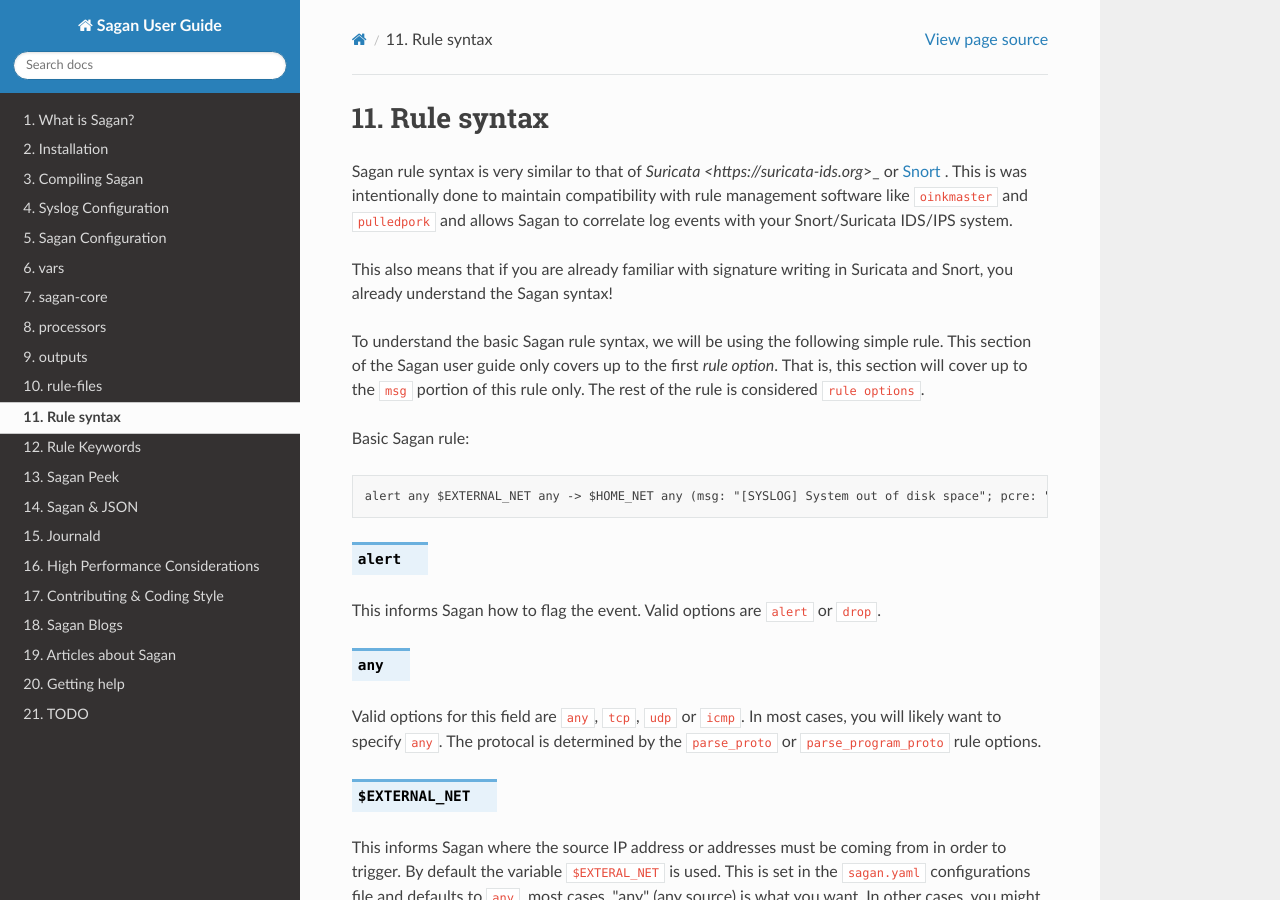
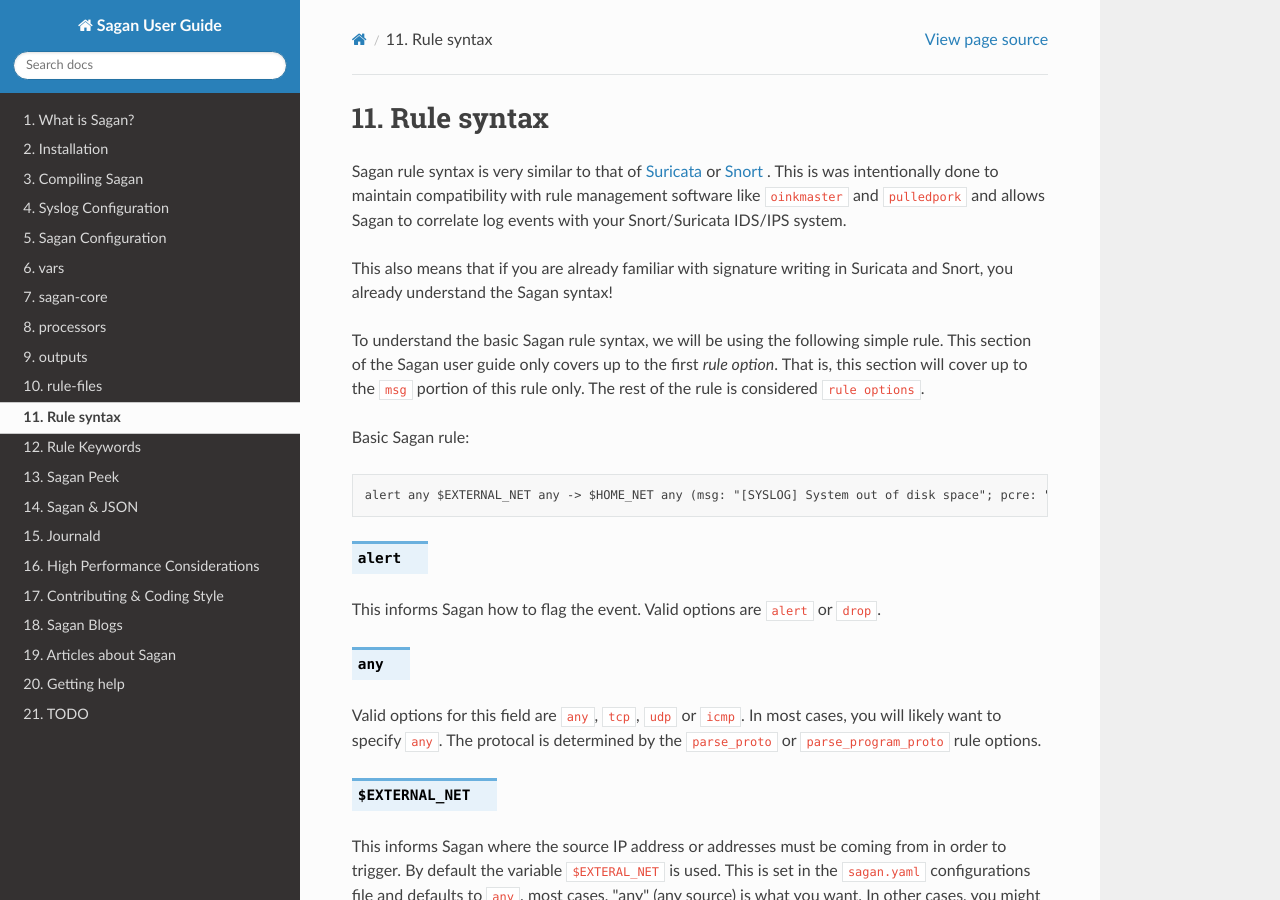
Before and after one commit to quadrantsec/sagan, a Sphinx documentation site: the page built from doc/source/rule-syntax.rst, in a window 1280 px wide and 900 px high. Built offline with Sphinx 7.4.7 and the Read the Docs theme 2.0.0, drawn with Linux system fonts in a browser that asks for light colours; pages that are not in the unit, such as notebooks, are missing from menus.

Commit message:
docs - rules page, fix suricata link
https://sagan.readthedocs.io/en/latest/rule-syntax.html

```diff
--- a/doc/source/rule-syntax.rst
+++ b/doc/source/rule-syntax.rst
@@ -1,7 +1,7 @@
 Rule syntax
 ===========
 
-Sagan rule syntax is very similar to that of `Suricata <https://suricata-ids.org`>_ or `Snort <https://snort.org>`_ .  This is was intentionally done to maintain compatibility with rule management software like ``oinkmaster``
+Sagan rule syntax is very similar to that of `Suricata <https://suricata-ids.org>`_ or `Snort <https://snort.org>`_ .  This is was intentionally done to maintain compatibility with rule management software like ``oinkmaster``
 and ``pulledpork`` and allows Sagan to correlate log events with your Snort/Suricata IDS/IPS system.
 
 This also means that if you are already familiar with signature writing in Suricata and Snort,  you already
```
